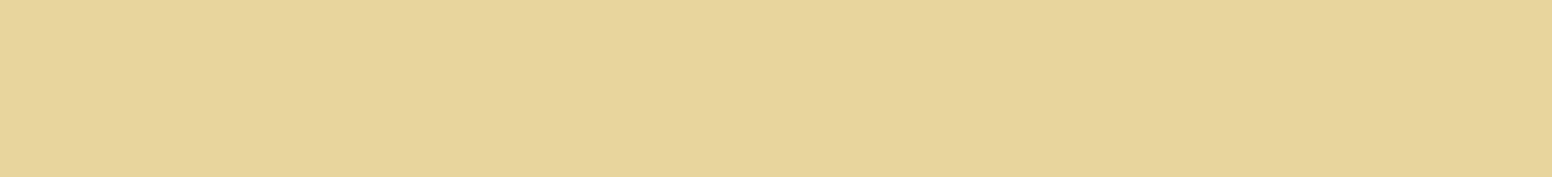
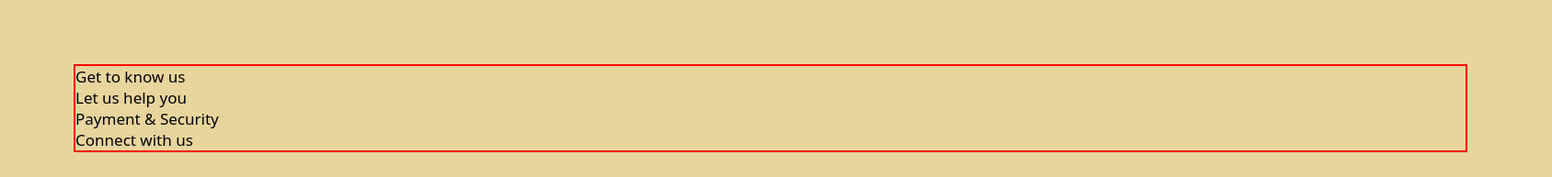
Before and after one commit to elohoedhugo/buyverse, a React (Vite) app: page / in a window 1280 px wide. Shown: the part 711-904 px from the top of the page at 92% size, 1687 px wide, since content can reach past the window. Before the commit the page ends 811 px from the top, so only its background shows below. Built offline with nearby package versions, Linux system fonts and the light colour scheme.

Commit message:
made extra changes on layout

```diff
--- a/src/components/footer/Footer.jsx
+++ b/src/components/footer/Footer.jsx
@@ -0,0 +1,24 @@
+import React from 'react'
+import "../footer/footer.css"
+
+
+const Footer = () => {
+  return (
+    <footer>
+      <section>
+       <p>Get to know us</p>
+      </section>
+      <section>
+        <p>Let us help you</p>
+      </section>
+      <section>
+        <p>Payment & Security</p>
+      </section>
+      <section>
+        <p>Connect with us</p>
+      </section>
+      </footer>
+  )
+}
+
+export default Footer
--- /dev/null
+++ b/src/components/footer/footer.css
@@ -0,0 +1,3 @@
+footer{
+  border: 2px solid red;
+}
--- a/src/components/pages/Home.jsx
+++ b/src/components/pages/Home.jsx
@@ -1,12 +1,14 @@
 import React from 'react'
 import HeroSection from '../heroSection/HeroSection'
 import "../pages/home.css"
+import Footer from '../footer/Footer'
 
 
 const Home = () => {
   return (
     <div className='home'>
       <HeroSection/>
+      <Footer/>
 
     </div>
   )
--- a/src/index.css
+++ b/src/index.css
@@ -6,6 +6,7 @@
   font-family: system-ui,  Helvetica, Arial, sans-serif;
   font-weight: 500;
   background-color: #E8D59E;
+  width: fit-content;
 }
 
 
```
